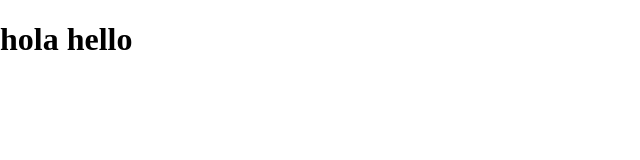
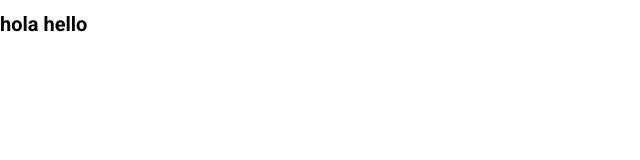
Before and after one commit to Duglianny/proyecto-cafeteria, a website: page index.html in a window 1280 px wide. Shown: the whole page, without its empty margins (0-640 px from the left). Drawn offline with nearby package versions, Linux system fonts and the light colour scheme; files that its build step writes are made by us from their sources.

Commit message:
pasar variables de un archivo a otro

```diff
--- a/src/scss/base/_globales.scss
+++ b/src/scss/base/_globales.scss
@@ -0,0 +1,12 @@
+@use './variables'  as v;
+
+html{
+  font-size: 62.5%;
+  box-sizing: border-box;
+}
+*,*::before, *::after{
+  box-sizing: inherit;
+}
+body{
+  font-family: v.$fuente_principal;
+}
--- a/src/scss/base/_index.scss
+++ b/src/scss/base/_index.scss
@@ -1 +1,3 @@
 @forward './normalize';
+@forward './globales';
+@forward './variables';
```
